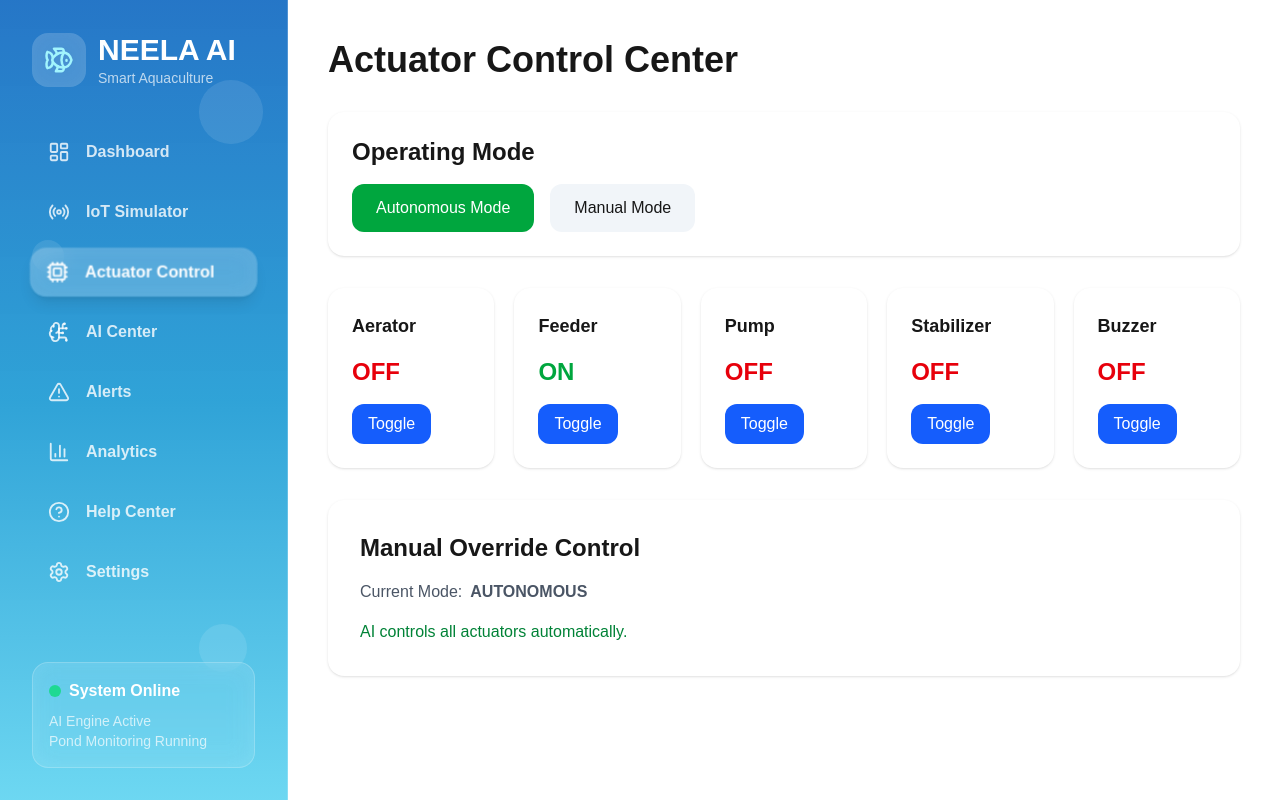
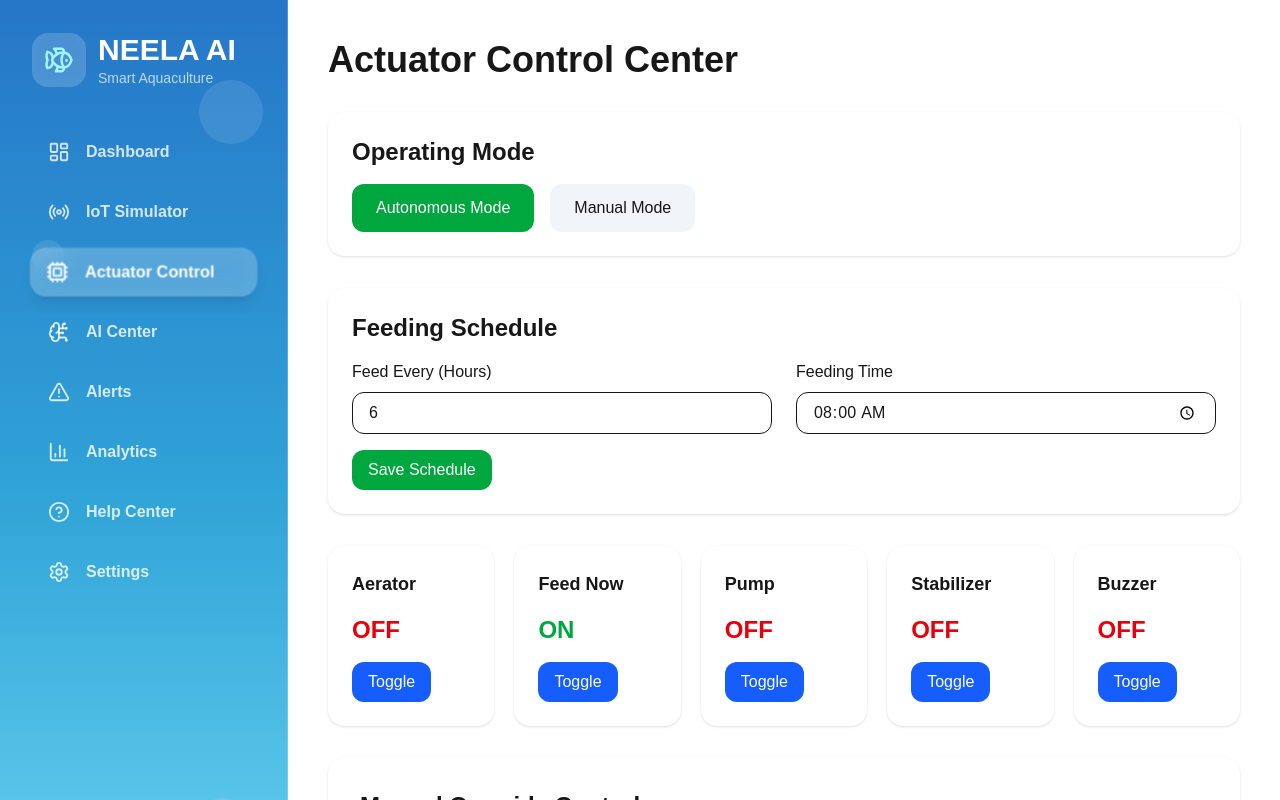
Before and after one commit to ryzmo/neela-ai, a Next.js app: page /actuator in a window 1280 px wide. Shown: the top 800 px of the page. Built offline with nearby package versions, Linux system fonts and the light colour scheme.

Commit message:
update update

```diff
--- a/src/components/AIDecisionSummary.js
+++ b/src/components/AIDecisionSummary.js
@@ -48,22 +48,6 @@ export default function AIDecisionSummary({
           <p className="font-bold text-lg">
 
             {data.health_status}
-
-          </p>
-
-        </div>
-
-        <div>
-
-          <p className="text-gray-500">
-
-            Risk Level
-
-          </p>
-
-          <p className="font-bold text-lg">
-
-            {data.risk_level}
 
           </p>
 
--- a/src/components/DashboardHeader.js
+++ b/src/components/DashboardHeader.js
@@ -8,7 +8,7 @@ export default function DashboardHeader({
     <div className="flex justify-between items-center mb-8">
 
       <h1 className="text-4xl font-bold">
-        AQUAAGENT Dashboard
+          Dashboard
       </h1>
 
       <div>
--- a/src/pages/actuator.js
+++ b/src/pages/actuator.js
@@ -23,6 +23,12 @@ export default function ActuatorPage() {
 
   const [history, setHistory] =
     useState([]);
+
+  const [feedingSchedule, setFeedingSchedule] =
+  useState({
+    interval: 6,
+    feedingTime: "08:00"
+  });
 
   function toggleActuator(name) {
 
@@ -136,6 +142,94 @@ export default function ActuatorPage() {
 
         </div>
 
+        {/* FEEDING SCHEDULE */}
+
+<div className="bg-white rounded-2xl shadow p-6 mb-8">
+
+  <h2 className="text-2xl font-bold mb-4">
+Feeding Schedule
+
+  </h2>
+
+  <div className="grid md:grid-cols-2 gap-6">
+
+<div>
+
+  <label className="block mb-2 font-medium">
+
+    Feed Every (Hours)
+
+  </label>
+
+  <input
+    type="number"
+    min="1"
+    value={feedingSchedule.interval}
+    onChange={(e) =>
+      setFeedingSchedule({
+        ...feedingSchedule,
+        interval: e.target.value
+      })
+    }
+    className="
+      w-full
+      border
+      rounded-xl
+      px-4
+      py-2
+    "
+  />
+
+</div>
+
+<div>
+
+  <label className="block mb-2 font-medium">
+
+    Feeding Time
+
+  </label>
+
+  <input
+    type="time"
+    value={feedingSchedule.feedingTime}
+    onChange={(e) =>
+      setFeedingSchedule({
+        ...feedingSchedule,
+        feedingTime: e.target.value
+      })
+    }
+    className="
+      w-full
+      border
+      rounded-xl
+      px-4
+      py-2
+    "
+  />
+
+</div>
+
+  </div>
+
+<button
+className="
+mt-4
+bg-green-600
+text-white
+px-4
+py-2
+rounded-xl
+"
+
+>
+Save Schedule
+
+  </button>
+
+</div>
+
+
         {/* ACTUATOR STATUS */}
 
         <div className="grid grid-cols-1 md:grid-cols-3 lg:grid-cols-5 gap-5">
@@ -153,7 +247,7 @@ export default function ActuatorPage() {
           />
 
           <ActuatorCard
-            title="Feeder"
+            title="Feed Now"
             status={
               actuator.feeder
             }
--- a/src/pages/alerts.js
+++ b/src/pages/alerts.js
@@ -178,7 +178,7 @@ async function sendEmail() {
     alert(
       activeAlerts.length > 0
         ? "Alert email sent successfully"
-        : "Test email sent successfully"
+        : "Notif email sent successfully"
     );
 
     }
--- a/src/pages/api/send-alert-email.js
+++ b/src/pages/api/send-alert-email.js
@@ -122,17 +122,31 @@ html: `
     );
 
   color:white;
-
   padding:32px;
 ">
 
+  <table cellpadding="0" cellspacing="0">
+    <tr>
+
+      <td width="100">
+        <img
+          src="https://res.cloudinary.com/dgkdfu5dm/image/upload/v1781746130/LOGO_gaigmh.png"
+          alt="NEELA AI Logo"
+          width="70"
+          style="
+            background:white;
+            border-radius:50%;
+            padding:6px;
+          "
+        />
+      </td>
+
+      <td>
         <h1 style="
           margin:0;
           font-size:28px;
         ">
-
           NEELA AI Alert
-
         </h1>
 
         <p style="
@@ -140,10 +154,12 @@ html: `
           color:#dbeafe;
           font-size:15px;
         ">
+          Smart Aquaculture Monitoring System
+        </p>
+      </td>
 
-                Smart Aquaculture Monitoring System
-
-              </p>
+    </tr>
+  </table>
 
 </td>
 
```
Lines whose indentation alone changed are shown as unchanged.
